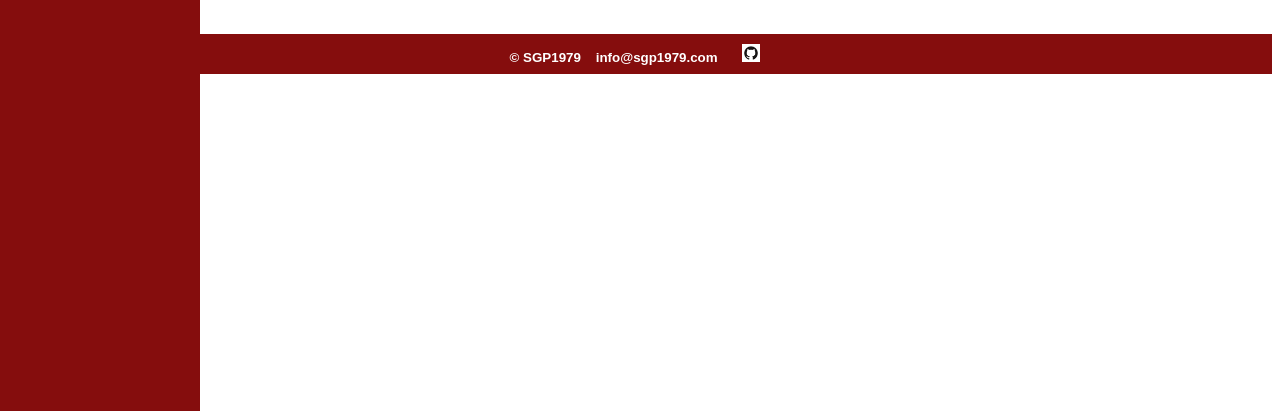
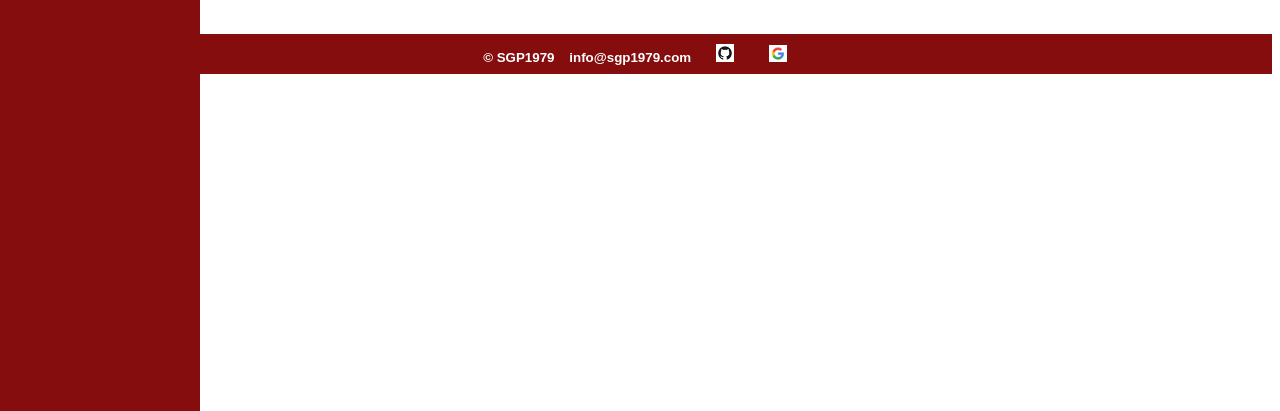
Before and after one commit to sgp1979/solver-quadratic-equations, a FastAPI app: template templates/plot.html in a window 1280 px wide. Shown: the part 389-800 px from the top of the page. Run offline with FastAPI, Linux system fonts and the light colour scheme; the template is opened without the code that fills it, so the values that code supplies are empty.

Commit message:
Update plot.html

```diff
--- a/templates/plot.html
+++ b/templates/plot.html
@@ -68,7 +68,11 @@
     <footer class="relative">
         <p class="copyright">&copy; SGP1979 &nbsp;&nbsp; info@sgp1979.com &nbsp;&nbsp;
         <a target="_blank" href="https://github.com/sgp1979";>
-            <img src="{{url_for('static', path='/GitHub.png')}}" width="18" alt="GitHub"></a></p>
+            <img src="{{url_for('static', path='/GitHub.png')}}" width="18" alt="GitHub"></a>
+        &nbsp;&nbsp;
+        <a target="_blank" href="https://www.sgp1979.com";>
+            <img src="{{url_for('static', path='/Google.png')}}" width="18" alt="Google"></a></p>
+        </p>
     </footer>
 
     </body>
```
